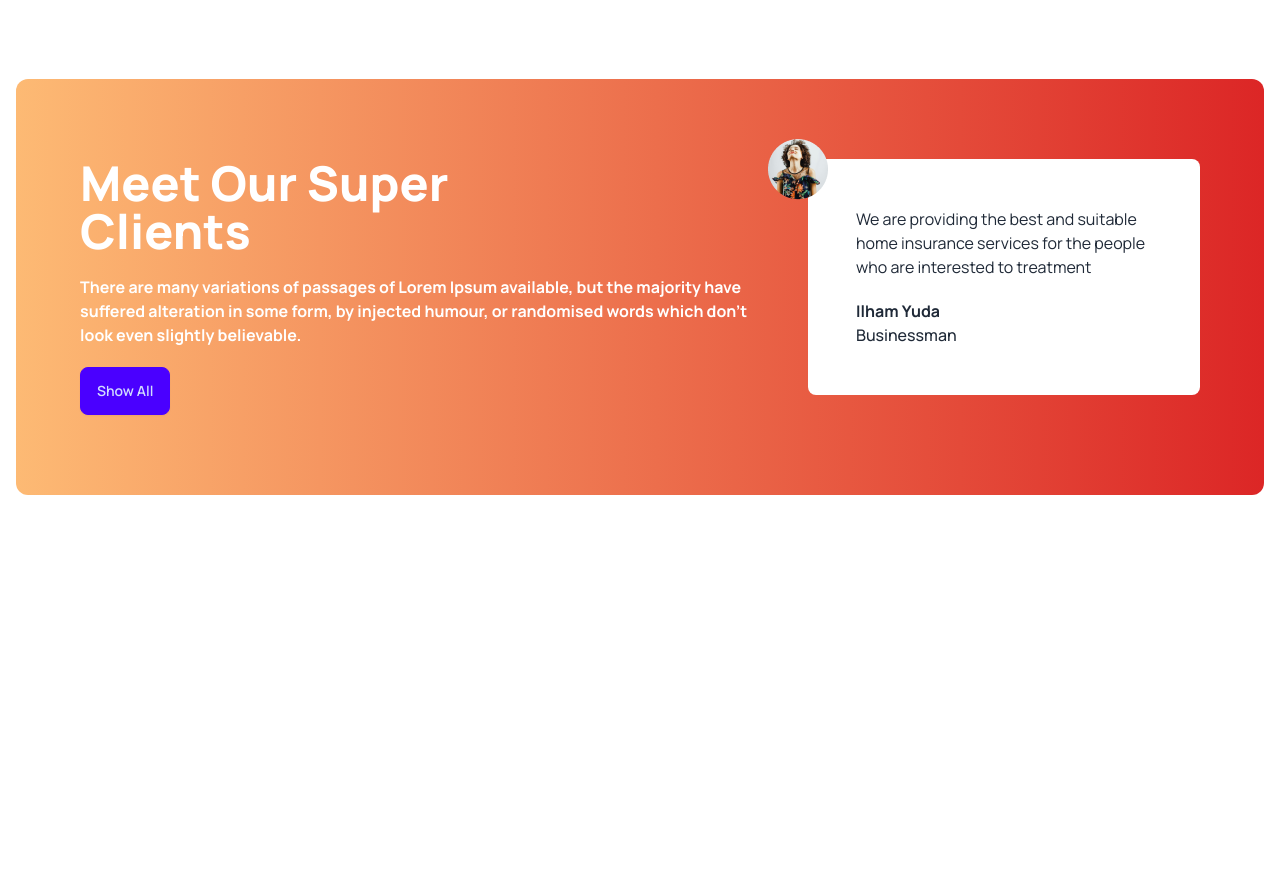
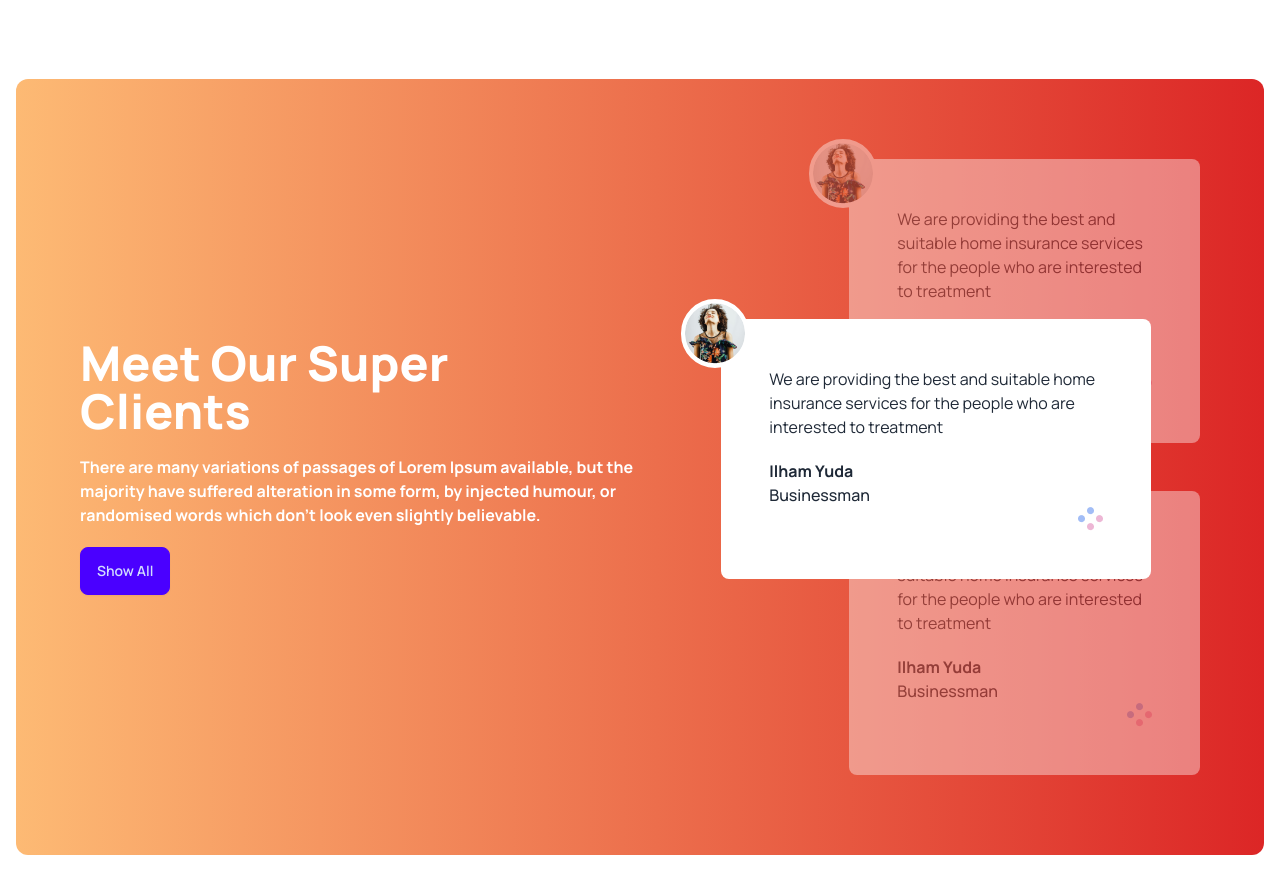
Before and after one commit to Alomgir-HasanShakib/tea_house_tailwind_projects, a plain HTML site: page index.html in a window 1280 px wide. Shown: the part 1740-2633 px from the top of the page. Before the commit the page ends 2331 px from the top, so only its background shows below. Drawn offline with nearby package versions, Linux system fonts and the light colour scheme.

Commit message:
complete  customer review section

```diff
--- a/index.html
+++ b/index.html
@@ -194,6 +194,7 @@
       <section
         class="my-24 px-16 py-20 rounded-xl bg-gradient-to-r from-orange-300 to-red-600 flex flex-col lg:flex-row gap-14"
       >
+        <div class="flex lg:pr-28 items-center">
           <div class="space-y-5">
             <h2 class="text-5xl font-extrabold text-white">
               Meet Our Super <br />
@@ -207,16 +208,50 @@
             </p>
             <button class="btn btn-primary">Show All</button>
           </div>
-        <div>
-          <!-- review -->
-          <div class="relative p-12 rounded-lg bg-white">
-            <img class="absolute -left-10 -top-5" src="./images/client.png" alt="" />
+        </div>
+        <!-- review contaioner -->
+        <div class="relative">
+          <!-- next review -->
+          <div class="relative p-12 opacity-40 mb-12 rounded-lg bg-white">
+            <img class="absolute -left-10 -top-5 border-4 border-white rounded-full bg-white" src="./images/client.png" alt="" />
             <p class="pb-5">
               We are providing the best and suitable home insurance services for
               the people who are interested to treatment
             </p>
             <h4 class="font-bold">Ilham Yuda</h4>
             <p class="font-medium">Businessman</p>
+            <div class="flex justify-end">
+              <img src="./images/circles.png" alt="">
+
+            </div>
+          </div>
+          <!-- current review -->
+          <div class="absolute z-20 top-40 lg:-left-32 lg:w-[430px] p-12 rounded-lg bg-white">
+            <img class="absolute -left-10 -top-5 border-4 border-white rounded-full bg-white" src="./images/client.png" alt="" />
+            <p class="pb-5">
+              We are providing the best and suitable home insurance services for
+              the people who are interested to treatment
+            </p>
+            <h4 class="font-bold">Ilham Yuda</h4>
+            <p class="font-medium">Businessman</p>
+            <div class="flex justify-end">
+              <img src="./images/circles.png" alt="">
+
+            </div>
+          </div>
+          <!-- preveous review -->
+          <div class="relative  opacity-40 p-12 rounded-lg bg-white">
+            <img class="absolute -left-10 -top-5 border-4 border-white rounded-full bg-white" src="./images/client.png" alt="" />
+            <p class="pb-5">
+              We are providing the best and suitable home insurance services for
+              the people who are interested to treatment
+            </p>
+            <h4 class="font-bold">Ilham Yuda</h4>
+            <p class="font-medium">Businessman</p>
+            <div class="flex justify-end">
+              <img src="./images/circles.png" alt="">
+
+            </div>
           </div>
         </div>
       </section>
```
Lines whose indentation alone changed are shown as unchanged.
